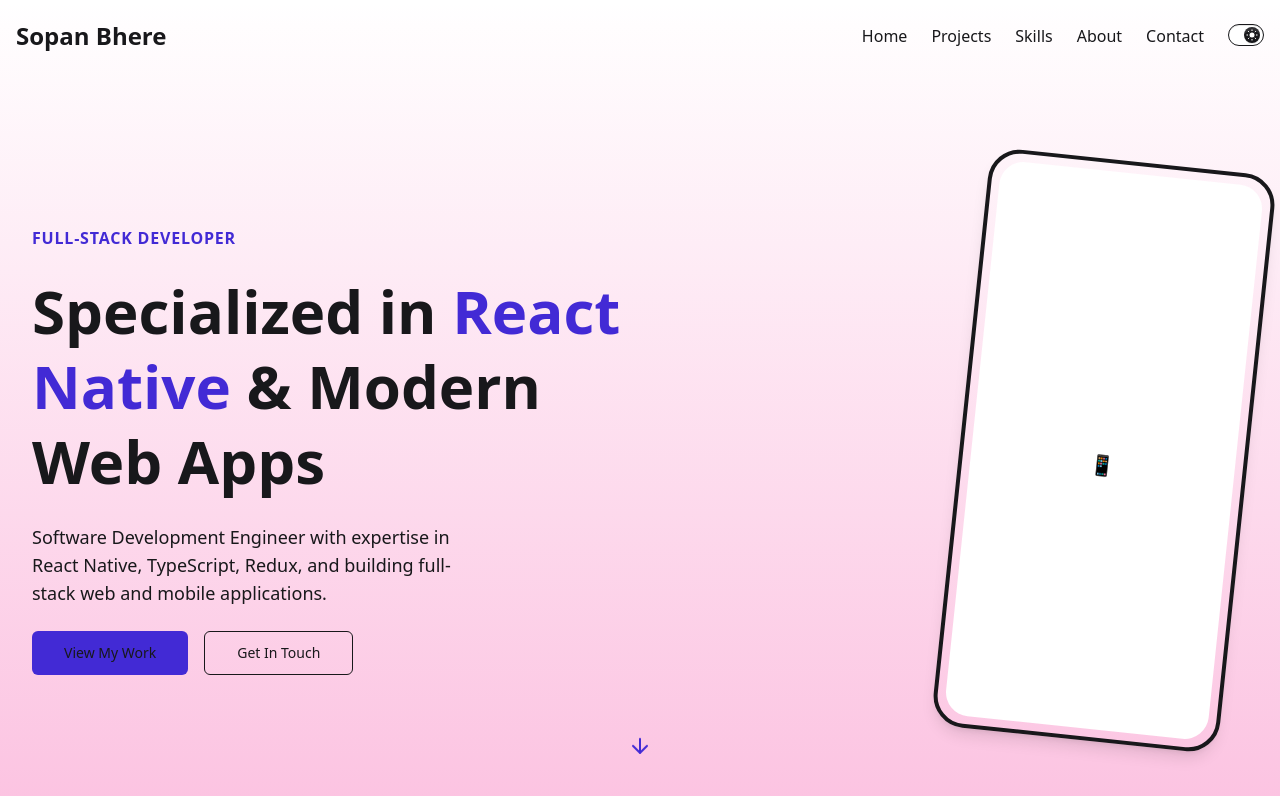
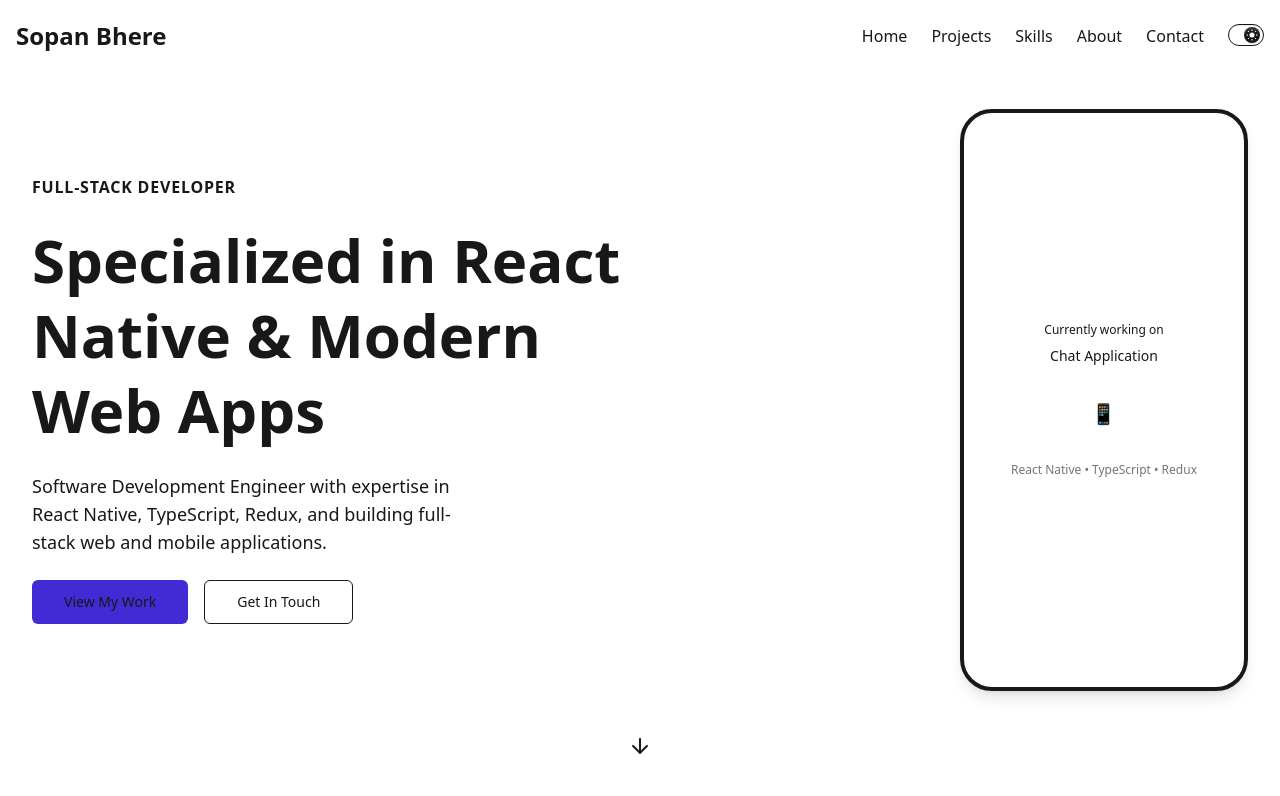
Before and after one commit to thesopan21/portfolio, a React (Vite) app: page / in a window 1280 px wide. Shown: the top 796 px of the page. Built offline with nearby package versions, Linux system fonts and the light colour scheme.

Commit message:
hero section style updated

```diff
--- a/src/components/Hero/Hero.tsx
+++ b/src/components/Hero/Hero.tsx
@@ -6,17 +6,17 @@ const Hero = () => {
   return (
     <section
       id="home"
-      className="min-h-screen flex items-center pt-16 bg-gradient-to-b px-4 from-background to-secondary/30"
+      className="min-h-screen flex items-center px-4"
     >
       <div className="section-container">
         <div className="grid grid-cols-1 md:grid-cols-2 gap-8 items-center">
           <div className="space-y-6 animate-fade-in">
-            <h2 className="inline-block text-primary font-semibold tracking-wider">
+            <h2 className="inline-block font-semibold tracking-wider">
               FULL-STACK DEVELOPER
             </h2>
 
             <h1 className="text-4xl md:text-5xl lg:text-6xl font-bold leading-tight">
-              Specialized in <span className="text-primary">React Native</span> & Modern Web Apps
+              Specialized in <span className="">React Native</span> & Modern Web Apps
             </h1>
 
             <p className="text-lg text-foreground/70 max-w-md">
@@ -36,12 +36,12 @@ const Hero = () => {
           </div>
 
           <div className="relative flex justify-center md:justify-end animate-fade-in">
-            <div className="device-frame w-64 md:w-72 rotate-6 transform hover:rotate-0 transition-all duration-500">
-              <div className="device-screen bg-gradient-to-br from-tech-purple/90 to-tech-dark flex items-center justify-center">
-                <div className="text-white text-center p-6">
-                  <div className="text-xs opacity-80 mb-2">Currently working on</div>
+            <div className="device-frame w-64 md:w-72">
+              <div className="device-screen flex items-center justify-center">
+                <div className="text-center p-6">
+                  <div className="text-xs mb-2">Currently working on</div>
                   <div className="text-sm font-medium mb-4">Chat Application</div>
-                  <div className="w-16 h-16 rounded-full bg-white/20 mx-auto flex items-center justify-center">
+                  <div className="w-16 h-16 rounded-full mx-auto flex items-center justify-center">
                     <span className="text-xl">📱</span>
                   </div>
                   <div className="mt-4 text-xs opacity-60">React Native • TypeScript • Redux</div>
@@ -49,12 +49,12 @@ const Hero = () => {
               </div>
             </div>
 
-            <div className="absolute -bottom-10 left-4 w-56 h-24 rounded-lg bg-tech-purple/10 blur-3xl"></div>
+            <div className="absolute -bottom-10 left-4 w-56 h-24 rounded-lg blur-3xl"></div>
           </div>
         </div>
 
         <div className="absolute bottom-10 left-1/2 -translate-x-1/2 animate-bounce">
-          <a href="#projects" className="text-primary hover:text-primary/80 transition-colors">
+          <a href="#projects" className=" hover:text-primary/80 transition-colors">
             <ArrowDown className="h-6 w-6" />
           </a>
         </div>
--- a/src/index.css
+++ b/src/index.css
@@ -18,6 +18,6 @@
   }
 
   .device-screen {
-    @apply rounded-[1.5rem] overflow-hidden bg-white aspect-[9/19];
+    @apply rounded-[1.2rem] overflow-hidden aspect-[9/19];
   }
 }
```
